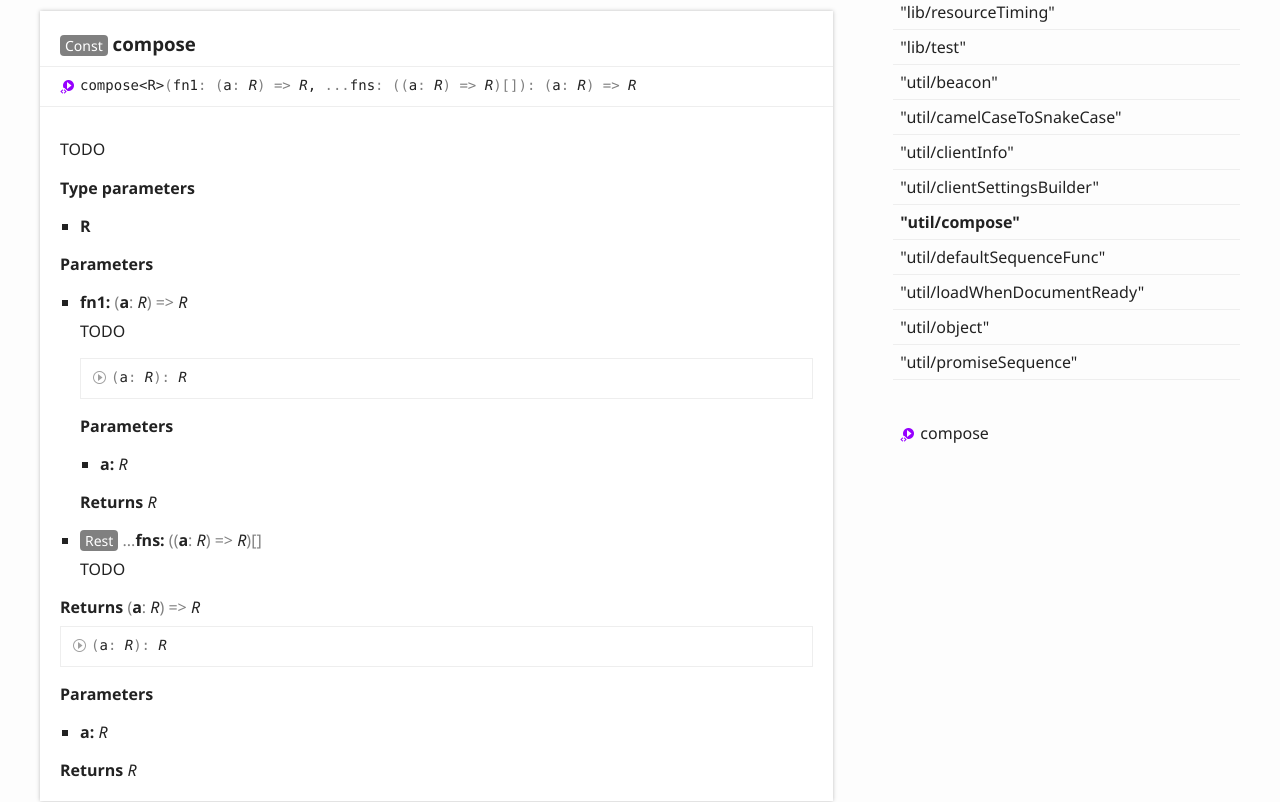
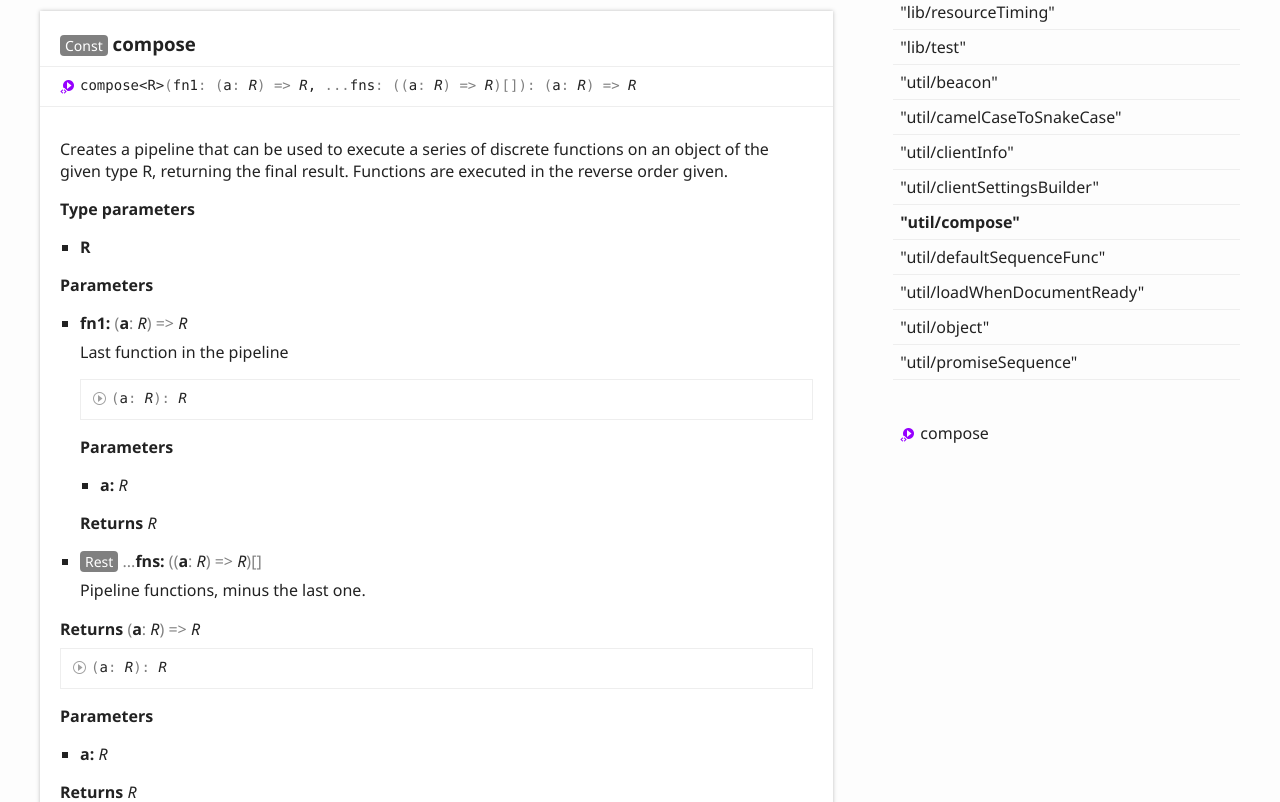
Before and after one commit to openinsights/openinsights, a website built with webpack: page doc/modules/_util_compose_.html in a window 1280 px wide. Shown: the part 460-1262 px from the top of the page. Built offline with nearby package versions, Linux system fonts and the light colour scheme.

Commit message:
Docblock for compose

```diff
--- a/doc/modules/_util_compose_.html
+++ b/doc/modules/_util_compose_.html
@@ -93,7 +93,9 @@
 							</aside>
 							<div class="tsd-comment tsd-typography">
 								<div class="lead">
-									<p>TODO</p>
+									<p>Creates a pipeline that can be used to execute a series of discrete
+										functions on an object of the given type R, returning the final result.
+									Functions are executed in the reverse order given.</p>
 								</div>
 							</div>
 							<h4 class="tsd-type-parameters-title">Type parameters</h4>
@@ -108,7 +110,7 @@
 									<h5>fn1: <span class="tsd-signature-symbol">(</span>a<span class="tsd-signature-symbol">: </span><span class="tsd-signature-type">R</span><span class="tsd-signature-symbol">)</span><span class="tsd-signature-symbol"> =&gt; </span><span class="tsd-signature-type">R</span></h5>
 									<div class="tsd-comment tsd-typography">
 										<div class="lead">
-											<p>TODO</p>
+											<p>Last function in the pipeline</p>
 										</div>
 									</div>
 									<ul class="tsd-parameters">
@@ -134,7 +136,7 @@
 									<h5><span class="tsd-flag ts-flagRest">Rest</span> <span class="tsd-signature-symbol">...</span>fns: <span class="tsd-signature-symbol">(</span><span class="tsd-signature-symbol">(</span>a<span class="tsd-signature-symbol">: </span><span class="tsd-signature-type">R</span><span class="tsd-signature-symbol">)</span><span class="tsd-signature-symbol"> =&gt; </span><span class="tsd-signature-type">R</span><span class="tsd-signature-symbol">)</span><span class="tsd-signature-symbol">[]</span></h5>
 									<div class="tsd-comment tsd-typography">
 										<div class="lead">
-											<p>TODO</p>
+											<p>Pipeline functions, minus the last one.</p>
 										</div>
 									</div>
 								</li>
```
Also changed, not shown: src/util/compose.ts (+6 -3 lines).
